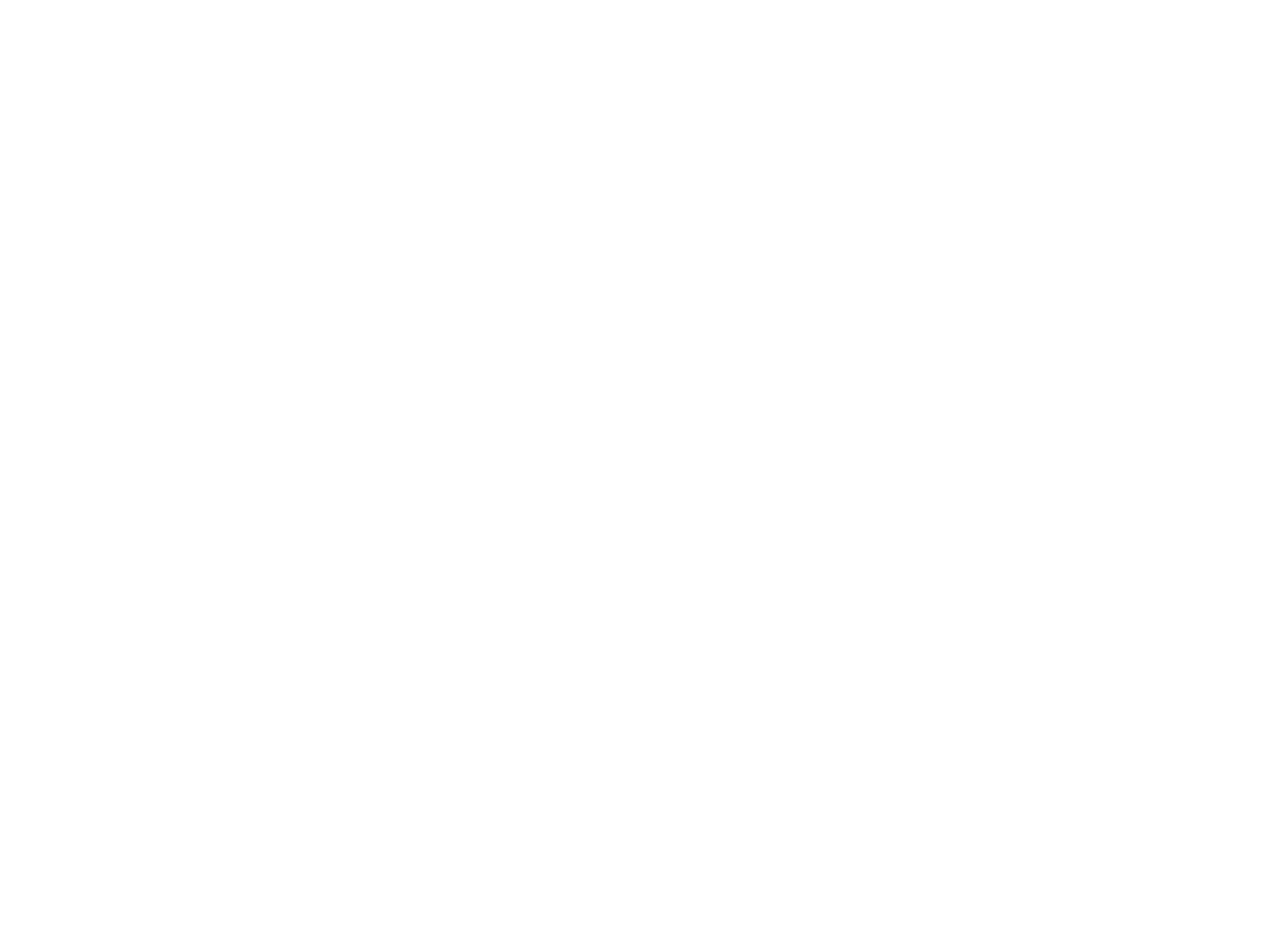
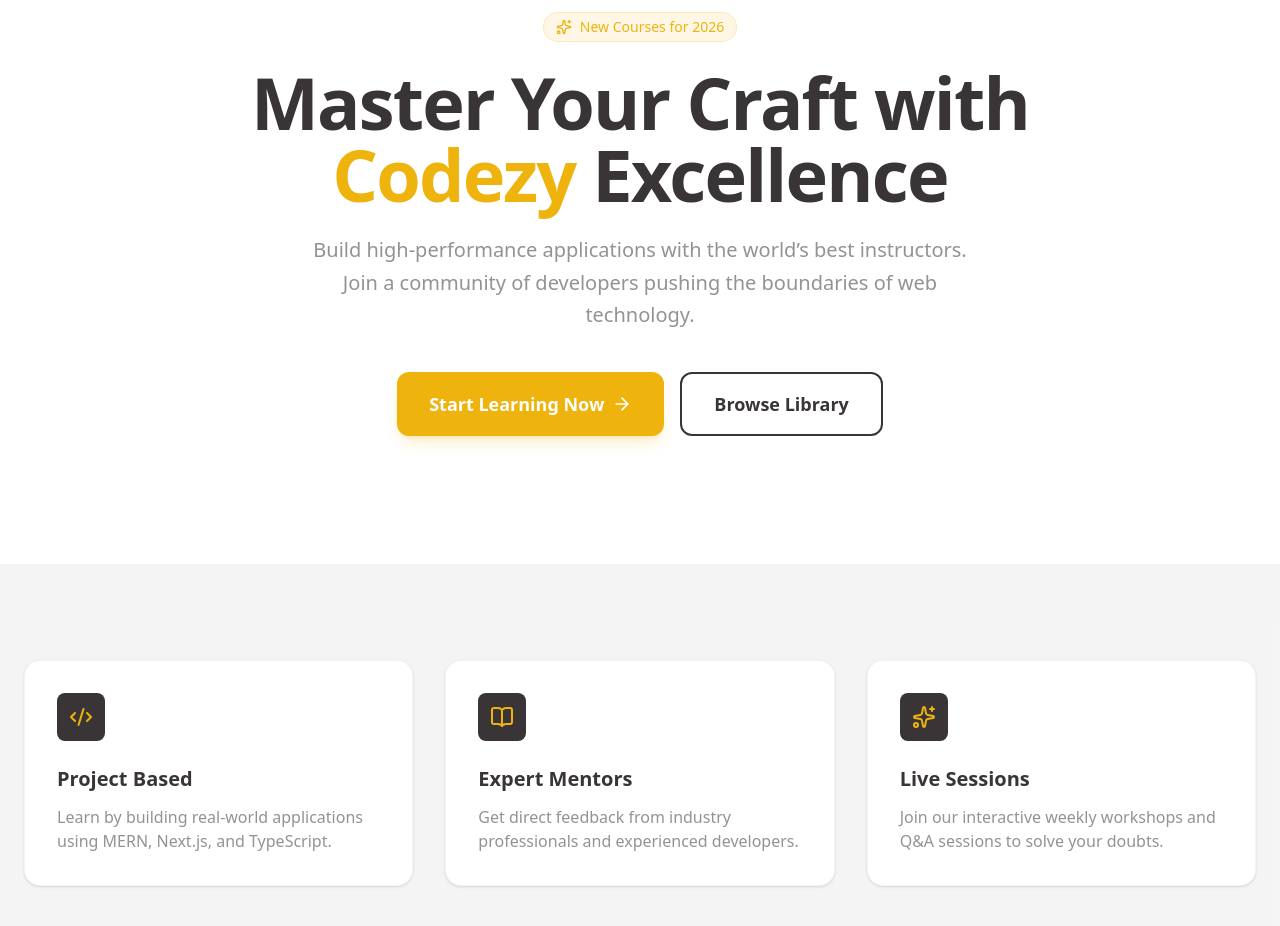
Before and after one commit to Shajidaa/codezy-frontend, a Next.js app: page / in a window 1280 px wide. Shown: the part 140-1066 px from the top of the page. Before the commit the page ends 800 px from the top, so only its background shows below. Built offline with nearby package versions, Linux system fonts and the light colour scheme.

Commit message:
update the home page

```diff
--- a/app/(marketing)/page.tsx
+++ b/app/(marketing)/page.tsx
@@ -1,7 +1,82 @@
-import React from 'react'
+import React from 'react';
+import Link from 'next/link';
+import { ArrowRight, BookOpen, Code2, Sparkles } from 'lucide-react';
 
 export default function HomePage() {
   return (
-    <div>HomePage</div>
-  )
+    <div className="bg-brand-white min-h-screen">
+      {/* Hero Section */}
+      <section className="relative overflow-hidden pt-20 pb-32">
+        <div className="max-w-7xl mx-auto px-6">
+          <div className="flex flex-col items-center text-center">
+            <div className="inline-flex items-center gap-2 px-3 py-1 rounded-full bg-brand-gold/10 text-brand-gold border border-brand-gold/20 mb-6 animate-fade-in">
+              <Sparkles size={16} />
+              <span className="text-sm font-medium">New Courses for 2026</span>
+            </div>
+
+            <h1 className="text-5xl md:text-7xl font-bold text-brand-dark mb-6 tracking-tight">
+              Master Your Craft with <br />
+              <span className="text-brand-gold">Codezy</span> Excellence
+            </h1>
+
+            <p className="max-w-2xl text-brand-gray text-lg md:text-xl mb-10 leading-relaxed">
+              Build high-performance applications with the world’s best instructors.
+              Join a community of developers pushing the boundaries of web technology.
+            </p>
+
+            <div className="flex flex-col sm:flex-row gap-4">
+              <button className="bg-brand-gold text-brand-white px-8 py-4 rounded-xl font-bold text-lg hover:scale-105 transition-transform flex items-center justify-center gap-2 shadow-lg shadow-brand-gold/20">
+                Start Learning Now <ArrowRight size={20} />
+              </button>
+              <button className="border-2 border-brand-dark text-brand-dark px-8 py-4 rounded-xl font-bold text-lg hover:bg-brand-dark hover:text-brand-white transition-all">
+                Browse Library
+              </button>
+            </div>
+          </div>
+        </div>
+      </section>
+
+      {/* Feature Cards */}
+      <section className="py-24 bg-brand-dark/5">
+        <div className="max-w-7xl mx-auto px-6">
+          <div className="grid grid-cols-1 md:grid-cols-3 gap-8">
+            {/* Card 1 */}
+            <div className="bg-brand-white p-8 rounded-2xl shadow-sm border border-brand-gray/10 hover:border-brand-gold/50 transition-colors group">
+              <div className="w-12 h-12 bg-brand-dark rounded-lg flex items-center justify-center text-brand-gold mb-6 group-hover:bg-brand-gold group-hover:text-brand-dark transition-colors">
+                <Code2 size={24} />
+              </div>
+              <h3 className="text-xl font-bold text-brand-dark mb-3">Project Based</h3>
+              <p className="text-brand-gray">
+                Learn by building real-world applications using MERN, Next.js, and TypeScript.
+              </p>
+            </div>
+
+            {/* Card 2 */}
+            <div className="bg-brand-white p-8 rounded-2xl shadow-sm border border-brand-gray/10 hover:border-brand-gold/50 transition-colors group">
+              <div className="w-12 h-12 bg-brand-dark rounded-lg flex items-center justify-center text-brand-gold mb-6 group-hover:bg-brand-gold group-hover:text-brand-dark transition-colors">
+                <BookOpen size={24} />
+              </div>
+              <h3 className="text-xl font-bold text-brand-dark mb-3">Expert Mentors</h3>
+              <p className="text-brand-gray">
+                Get direct feedback from industry professionals and experienced developers.
+              </p>
+            </div>
+
+            {/* Card 3 */}
+            <div className="bg-brand-white p-8 rounded-2xl shadow-sm border border-brand-gray/10 hover:border-brand-gold/50 transition-colors group">
+              <div className="w-12 h-12 bg-brand-dark rounded-lg flex items-center justify-center text-brand-gold mb-6 group-hover:bg-brand-gold group-hover:text-brand-dark transition-colors">
+                <Sparkles size={24} />
+              </div>
+              <h3 className="text-xl font-bold text-brand-dark mb-3">Live Sessions</h3>
+              <p className="text-brand-gray">
+                Join our interactive weekly workshops and Q&A sessions to solve your doubts.
+              </p>
+            </div>
+          </div>
+        </div>
+      </section>
+
+
+    </div>
+  );
 }
--- a/package.json
+++ b/package.json
@@ -9,6 +9,7 @@
     "lint": "eslint"
   },
   "dependencies": {
+    "lucide-react": "^1.11.0",
     "next": "16.2.4",
     "react": "19.2.4",
     "react-dom": "19.2.4"
```
Also changed, not shown: 1 other file (tests, documents, lock files or other folders).
